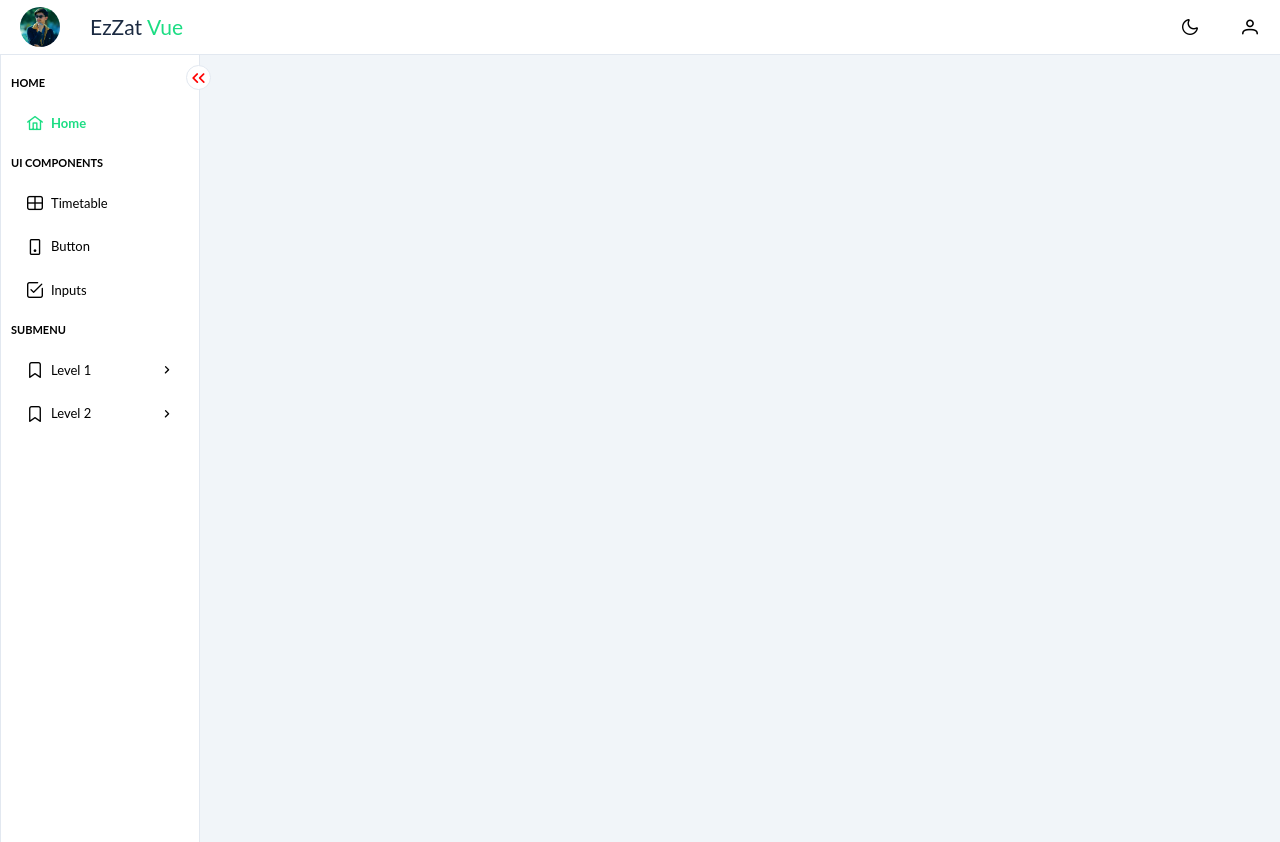
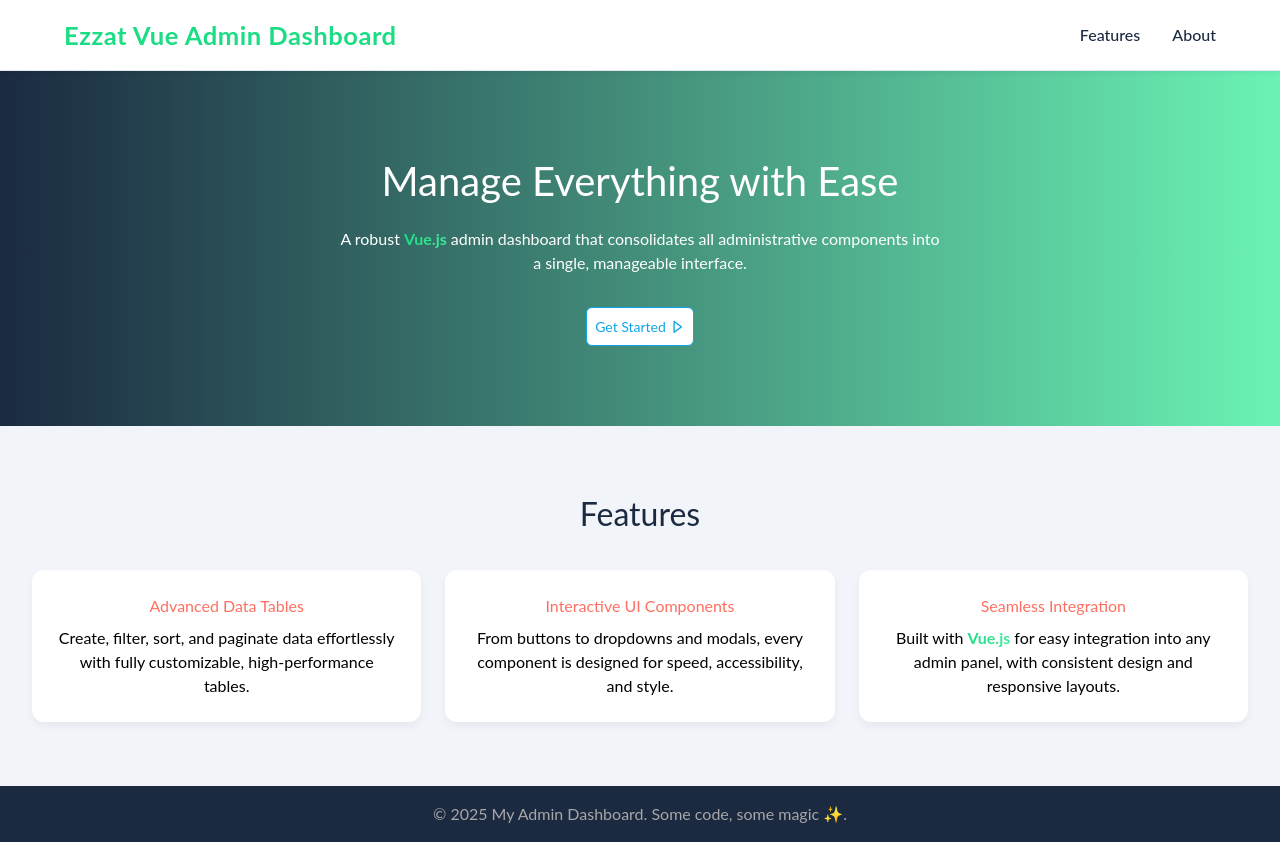
Before and after one commit to EzzatKhaqan/vue-admin-dashboard, a Vue app: page / in a window 1280 px wide. Before the commit the page ends 800 px from the top, so only its background shows below. Built offline with nearby package versions, Linux system fonts and the light colour scheme.

Commit message:
feat: Implement Landing page with navigation, hero section, and features overview

```diff
--- a/src/assets/style/common/utils.scss
+++ b/src/assets/style/common/utils.scss
@@ -7,3 +7,14 @@
     margin-bottom: 0;
   }
 }
+.gradient-text {
+  background: linear-gradient(
+    90deg,
+    var(--e-primary-green),
+    var(--e-light-green)
+  );
+  background-size: 200% 200%;
+  -webkit-background-clip: text;
+  -webkit-text-fill-color: transparent;
+  font-weight: bold;
+}
--- a/src/router/index.js
+++ b/src/router/index.js
@@ -6,7 +6,7 @@ const router = createRouter({
   routes: [
     {
       path: "/",
-      component: () => import("../layout/AppLayout.vue"),
+      component: () => import("../views/pages/Landing.vue"),
       children: [
         ...timetableRoutes,
         {
--- /dev/null
+++ b/src/views/pages/Landing.vue
@@ -0,0 +1,205 @@
+<script setup>
+import AppButton from '@/components/button/AppButton.vue';
+</script>
+<template>
+    <div class="landing-page">
+
+        <header class="navbar">
+            <div class="container">
+                <h1 class="brand">Ezzat Vue Admin Dashboard</h1>
+                <nav>
+                    <a href="#features">Features</a>
+                    <a href="#about">About</a>
+                </nav>
+            </div>
+        </header>
+
+        <section class="hero">
+            <h2>Manage Everything with Ease</h2>
+            <p>
+                A robust <span class="gradient-text">Vue.js</span> admin dashboard that consolidates all administrative
+                components into a single,
+                manageable interface.
+            </p>
+            <div class="hero-buttons">
+                <AppButton label="Get Started" type="info" outlined role="link" to="admin" icon="pi pi-caret-right">
+                </AppButton>
+            </div>
+        </section>
+
+        <section id="features" class="features">
+            <h3>Features</h3>
+            <div class="features-grid">
+                <div class="feature-card">
+                    <h4>Advanced Data Tables</h4>
+                    <p>
+                        Create, filter, sort, and paginate data effortlessly with fully customizable, high-performance
+                        tables.
+                    </p>
+                </div>
+
+                <div class="feature-card">
+                    <h4>Interactive UI Components</h4>
+                    <p>
+                        From buttons to dropdowns and modals, every component is designed for speed, accessibility, and
+                        style.
+                    </p>
+                </div>
+
+                <div class="feature-card">
+                    <h4>Seamless Integration</h4>
+                    <p>
+                        Built with <span class="gradient-text">Vue.js</span> for easy integration into any admin panel,
+                        with consistent design and
+                        responsive layouts.
+                    </p>
+                </div>
+            </div>
+        </section>
+
+        <footer class="_footer">
+            © {{ new Date().getFullYear() }} My Admin Dashboard. Some code, some magic ✨.
+        </footer>
+    </div>
+</template>
+
+<style scoped lang="scss">
+.container {
+    max-width: 1200px;
+    margin: auto;
+    padding: 1rem;
+}
+
+.navbar {
+    position: sticky;
+    top: 0;
+    z-index: 1000;
+    background: var(--e-white);
+    border-bottom: 1px solid var(--e-border-color);
+    padding: 1rem 0;
+    box-shadow: 0 2px 6px rgba(0, 0, 0, 0.05);
+
+    .container {
+        display: flex;
+        align-items: center;
+        justify-content: space-between;
+        max-width: 1200px;
+        margin: auto;
+        padding: 0 1.5rem;
+    }
+
+    .brand {
+        font-size: 1.6rem;
+        font-weight: bold;
+        color: var(--e-primary-green);
+        letter-spacing: 0.5px;
+        cursor: pointer;
+        transition: transform 0.3s ease;
+
+        &:hover {
+            transform: scale(1.05);
+        }
+    }
+
+    nav {
+        display: flex;
+        align-items: center;
+        gap: 2rem;
+
+        a {
+            position: relative;
+            text-decoration: none;
+            font-weight: 500;
+            font-size: 1rem;
+            color: var(--e-dark-navy);
+            transition: color 0.3s ease;
+
+            &::after {
+                content: "";
+                position: absolute;
+                left: 0;
+                bottom: -4px;
+                width: 0%;
+                height: 2px;
+                background: var(--e-primary-green);
+                transition: width 0.3s ease;
+            }
+
+            &:hover {
+                color: var(--e-primary-green);
+
+                &::after {
+                    width: 100%;
+                }
+            }
+        }
+    }
+}
+
+.hero {
+    background: linear-gradient(90deg, var(--e-dark-navy), var(--e-light-green));
+    color: var(--e-white);
+    text-align: center;
+    padding: 5rem 2rem;
+
+    h2 {
+        font-size: 2.5rem;
+        margin-bottom: 1rem;
+    }
+
+    p {
+        max-width: 600px;
+        margin: 0 auto 2rem;
+    }
+
+    .hero-buttons {
+        display: flex;
+        justify-content: center;
+        gap: 1rem;
+    }
+}
+
+.features {
+    background: var(--e-surface-ground);
+    padding: 4rem 2rem;
+    text-align: center;
+
+    h3 {
+        font-size: 2rem;
+        margin-bottom: 2rem;
+        color: var(--e-dark-navy);
+    }
+
+    .features-grid {
+        display: grid;
+        gap: 1.5rem;
+        grid-template-columns: repeat(auto-fit, minmax(280px, 1fr));
+    }
+
+    .feature-card {
+        background: var(--e-white);
+        padding: 1.5rem;
+        border-radius: 12px;
+        box-shadow: 0 4px 8px rgba(0, 0, 0, 0.05);
+        transition: transform 0.3s, box-shadow 0.3s;
+    }
+
+    .feature-card:hover {
+        transform: translateY(-4px);
+        box-shadow: 0 6px 14px rgba(0, 0, 0, 0.1);
+    }
+
+    .feature-card h4 {
+        color: var(--e-primary-orange);
+        margin-bottom: 0.5rem;
+    }
+}
+
+._footer {
+    width: 100%;
+    background: var(--e-dark-navy);
+    color: var(--e-gray);
+    text-align: center;
+    padding: 1rem;
+}
+</style>
```
